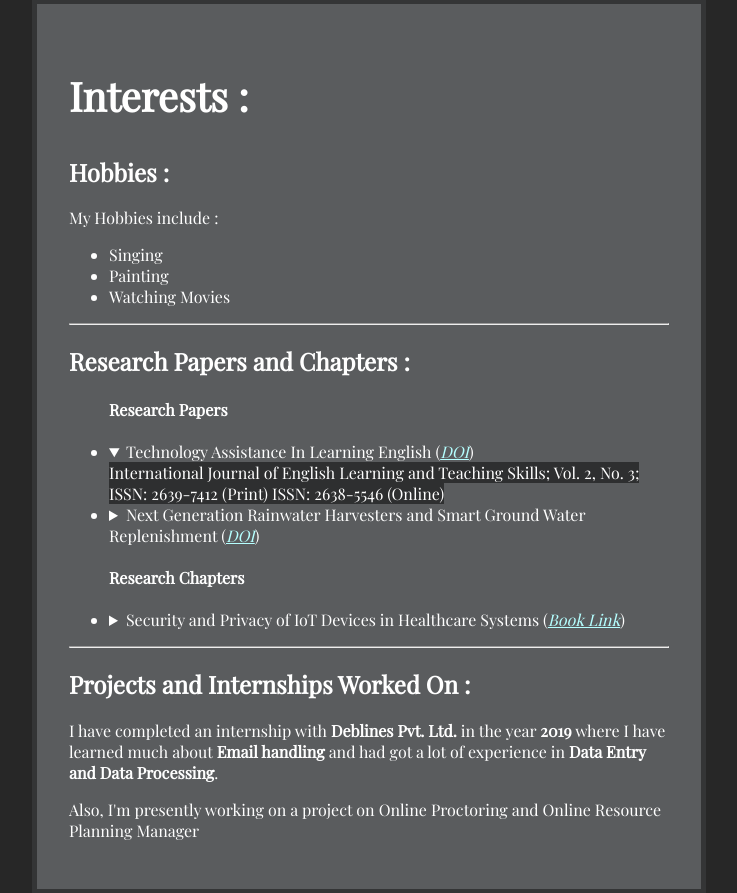
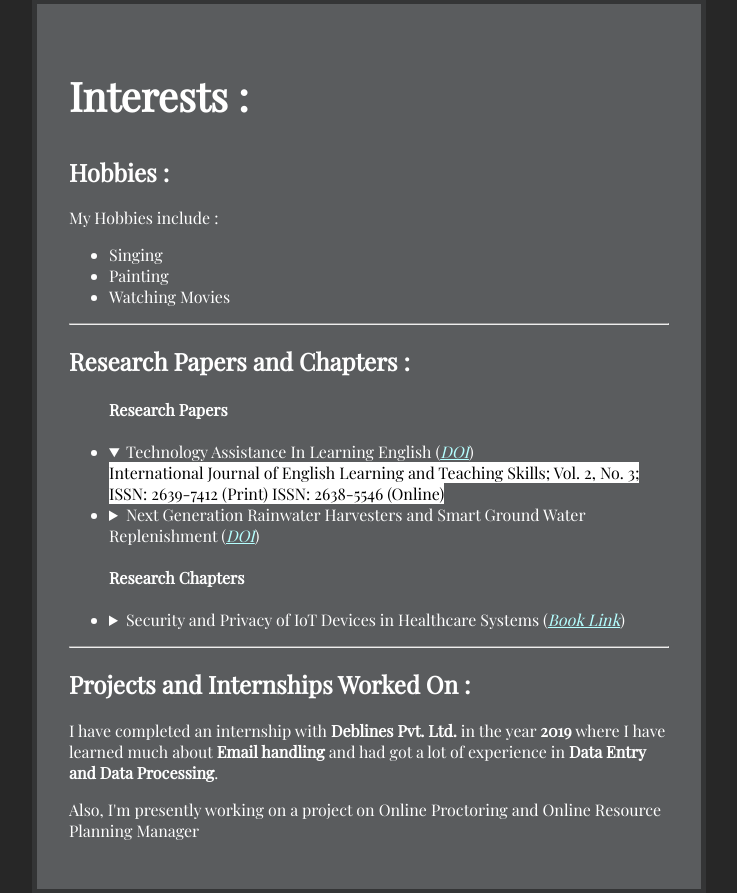
Before and after one commit to debnathsubhradip/Website, a PHP site: a page that uses index.html in a window 1280 px wide, after a click that opens the changed part. Shown: the part 763-1656 px from the top of the page, without its empty margins (271-1008 px from the left). Run offline with PHP 8.4, Linux system fonts and the light colour scheme.

Commit message:
html and css updated

```diff
--- a/main.css
+++ b/main.css
@@ -55,5 +55,6 @@ a{
     font-size: 2.5em;
 }
 span.detaildesc{
-    background-color: rgba(0, 0, 0, 0.486);
+    background-color: rgb(255, 255, 255);
+    color: black;
 }
```
